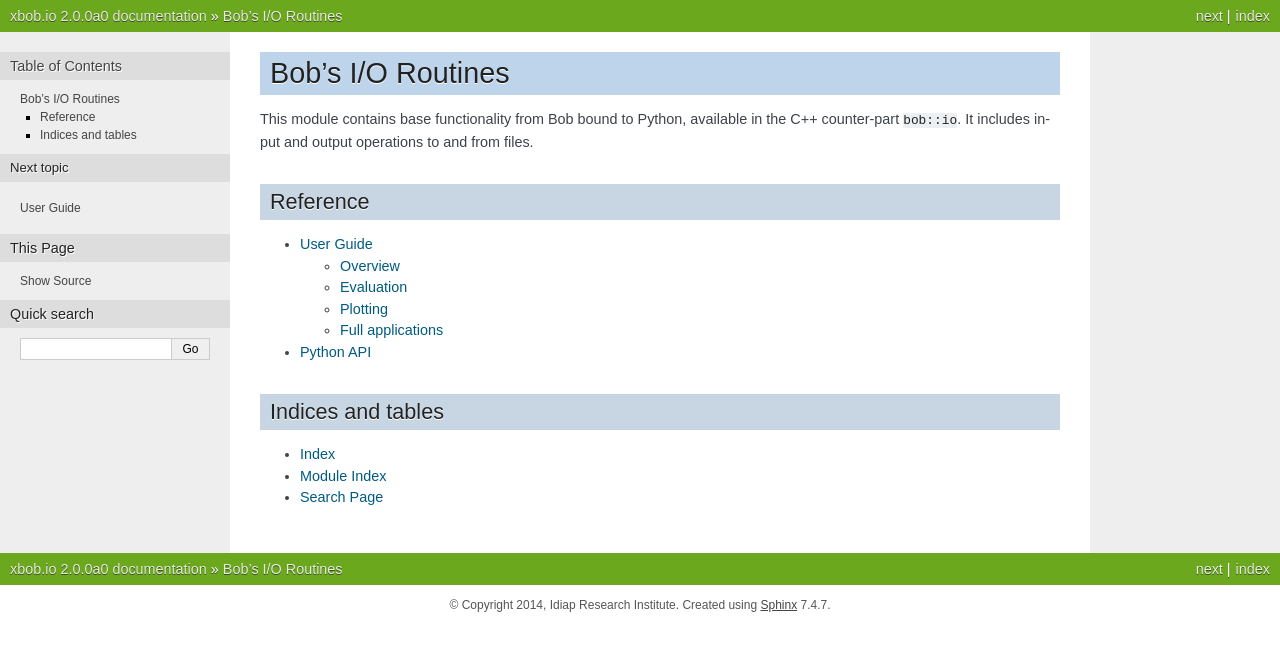
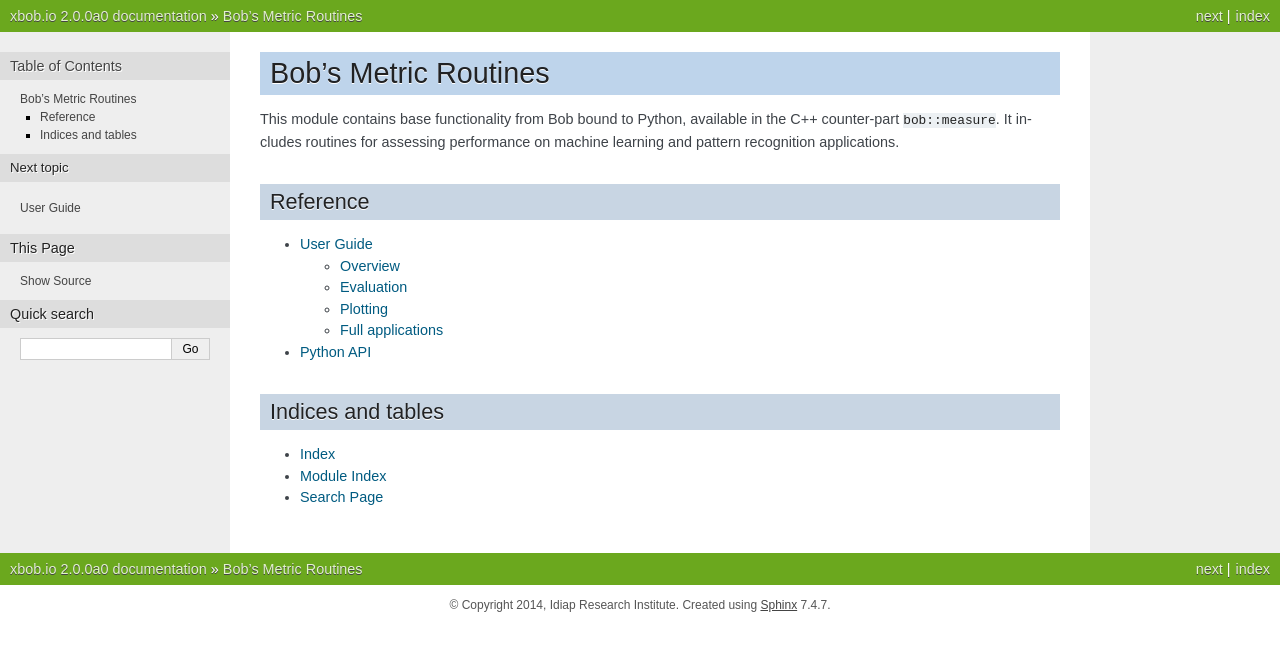
Before and after one commit to bioidiap/bob.measure, a Sphinx documentation site: the page built from doc/index.rst, in a window 1280 px wide. Shown: the top 651 px of the page. Built offline with Sphinx 7.4.7, drawn with Linux system fonts in a browser that asks for light colours; formulas are drawn with MathJax 3.

Commit message:
Patch manual

```diff
--- a/doc/index.rst
+++ b/doc/index.rst
@@ -4,13 +4,13 @@
 ..
 .. Copyright (C) 2011-2013 Idiap Research Institute, Martigny, Switzerland
 
-====================
- Bob's I/O Routines
-====================
+=======================
+ Bob's Metric Routines
+=======================
 
 This module contains base functionality from Bob bound to Python, available in
-the C++ counter-part ``bob::io``. It includes input and output operations to
-and from files.
+the C++ counter-part ``bob::measure``. It includes routines for assessing
+performance on machine learning and pattern recognition applications.
 
 Reference
 ---------
```
